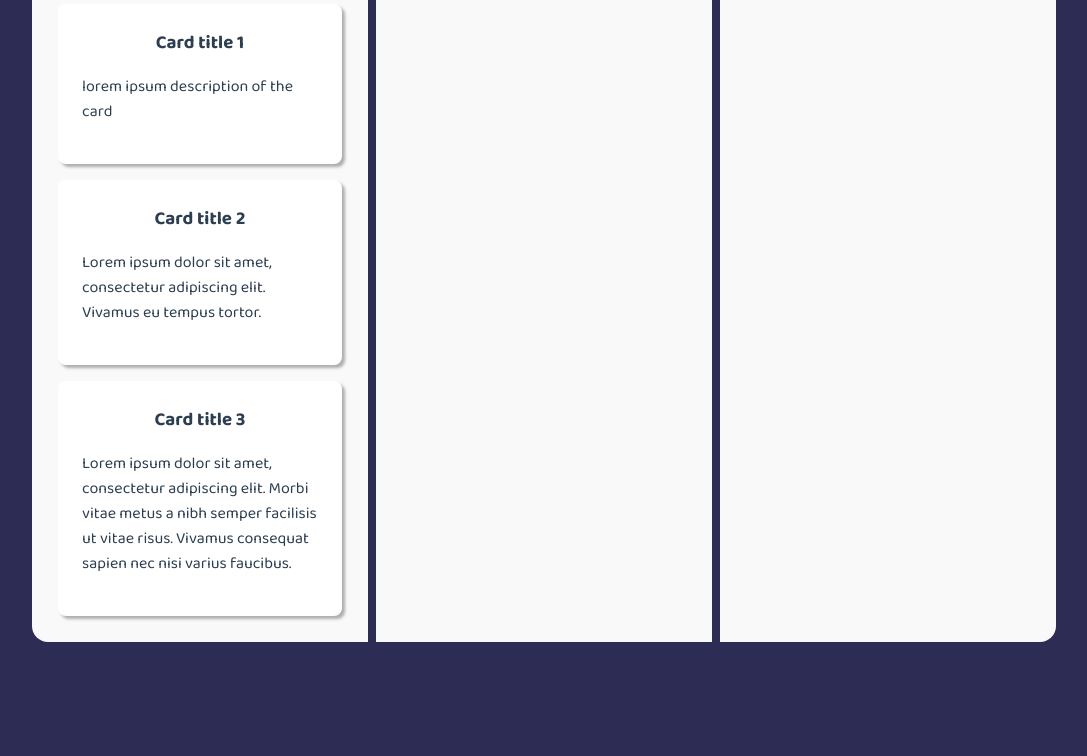
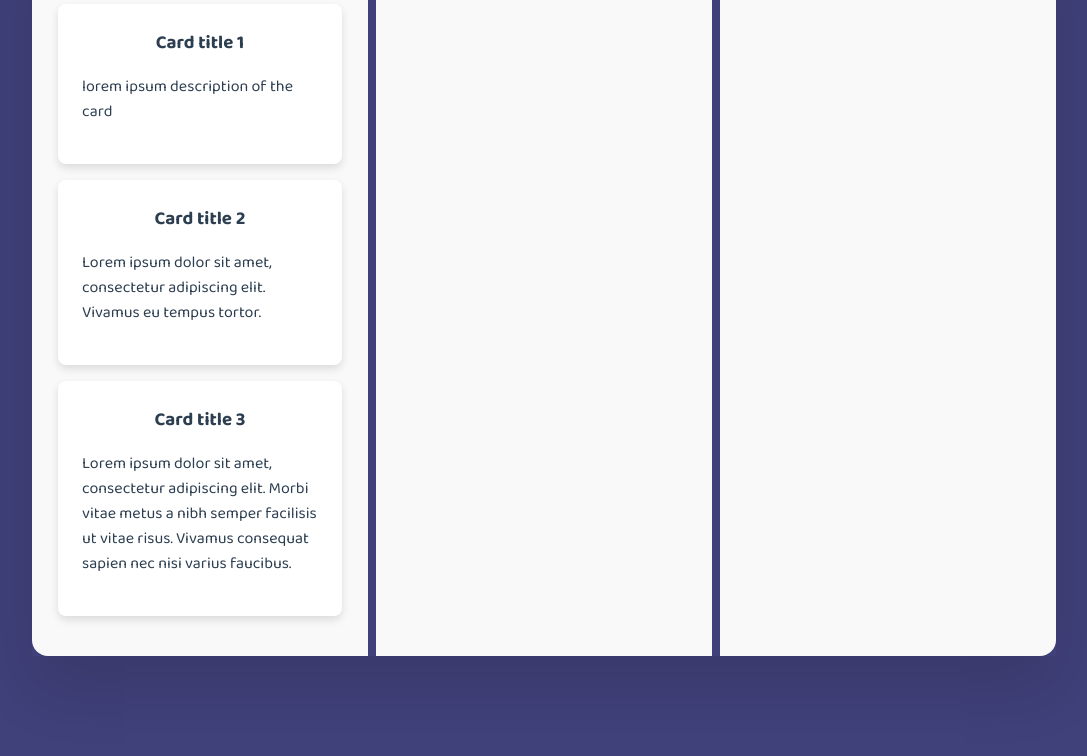
Before and after one commit to baltaz/kanbare, a plain HTML site: page index.html in a window 1280 px wide. Shown: the part 185-941 px from the top of the page, without its empty margins (96-1183 px from the left). Drawn offline with Linux system fonts and the light colour scheme.

Commit message:
visual improvements

```diff
--- a/styles.css
+++ b/styles.css
@@ -1,13 +1,13 @@
 @import url("https://fonts.googleapis.com/css2?family=Baloo+2:wght@400;700&display=swap");
 
-:root{
-    --bg-color-main: #2c2c54;
-    --bg-color-column:#FAF9FA;
-    --bg-color-card:#FFFFFF;
+:root {
+  --bg-color-main: #40407a;
+  --bg-color-column: #faf9fa;
+  --bg-color-card: #ffffff;
 
-    --font-color-brand:;
-    --font-color-card-desc:;
-    --font-color-card-title:;
+  --font-color-brand: ;
+  --font-color-card-desc: ;
+  --font-color-card-title: ;
 }
 
 body {
@@ -34,12 +34,13 @@ body {
   grid-template-columns: 1fr 1fr 1fr;
   column-gap: 8px;
   width: 80vw;
+  box-shadow: 0 30px 60px rgba(0, 0, 0, 0.12);
 }
 
 .column {
-  background-color:var(--bg-color-column);
+  background-color: var(--bg-color-column);
   justify-items: center;
-  padding: 10px;
+  padding: 10px 10px 24px 10px;
 }
 
 .column.first {
@@ -59,7 +60,7 @@ body {
   cursor: move;
   margin: 16px;
   padding: 24px;
-  box-shadow: 3px 3px 3px rgba(100, 100, 100, 0.5);
+  box-shadow: 0px 4px 8px rgba(0, 0, 0, 0.12);
 }
 
 .card > .title {
@@ -78,7 +79,7 @@ h3 {
 }
 
 .holding {
-  animation: shake 0.2s linear infinite; */
+  /*   animation: shake 0.2s linear infinite; */
 }
 
 @keyframes shake {
@@ -100,5 +101,4 @@ h3 {
   .column {
     width: 80vw;
   }
-
 }
```
Lines whose indentation alone changed are shown as unchanged.
